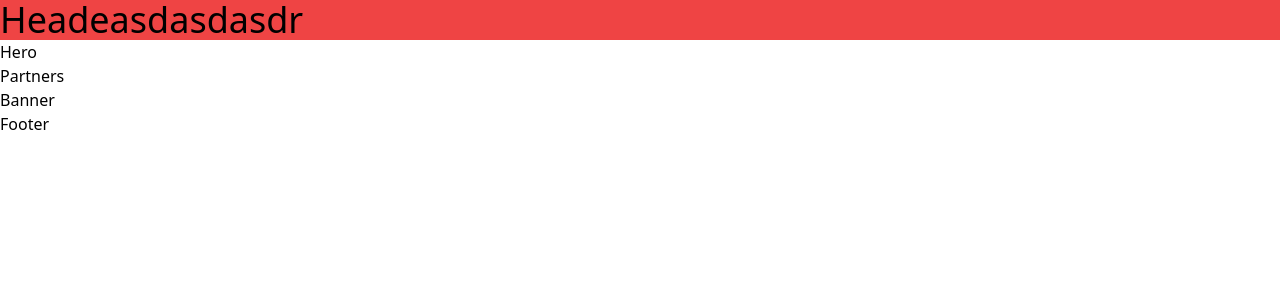
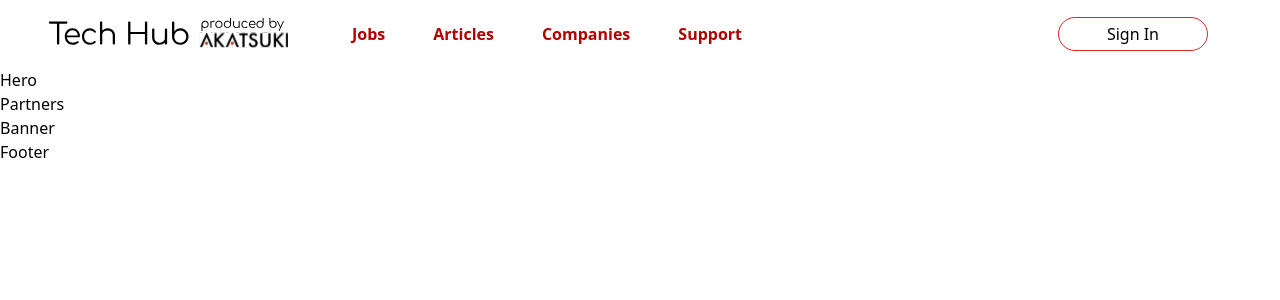
Before and after one commit to tomasvivaldi/techhub-by-akatsuki, a Next.js app: page / in a window 1280 px wide. Shown: the top 300 px of the page. Built offline with nearby package versions, Linux system fonts and the light colour scheme.

Commit message:
Header for big screens only

```diff
--- a/app/componentes/Header.tsx
+++ b/app/componentes/Header.tsx
@@ -1,7 +1,32 @@
 import React from "react";
+import Image from "next/image";
 
 function Header() {
-  return <div className="text-4xl bg-red-500">Headeasdasdasdr</div>;
+  return (
+    <div className="flex flex-row justify-between items-center my-4 mx-12">
+      <div className="flex flex-row gap-16 items-center">
+        <Image
+          src="/logo/logo.svg"
+          width={240}
+          height={40}
+          alt="logo"
+          className=""
+        />
+        <ul className="flex flex-row gap-12 h-fit text-[#B20000] font-semibold">
+          <li>Jobs</li>
+          <li>Articles</li>
+          <li>Companies</li>
+          <li>Support</li>
+        </ul>
+      </div>
+      <a
+        href="#"
+        className=" border border-red-600 py-1 px-12 mr-6 rounded-full"
+      >
+        Sign In
+      </a>
+    </div>
+  );
 }
 
 export default Header;
```
Also changed, not shown: public/logo/logo.svg (added).
